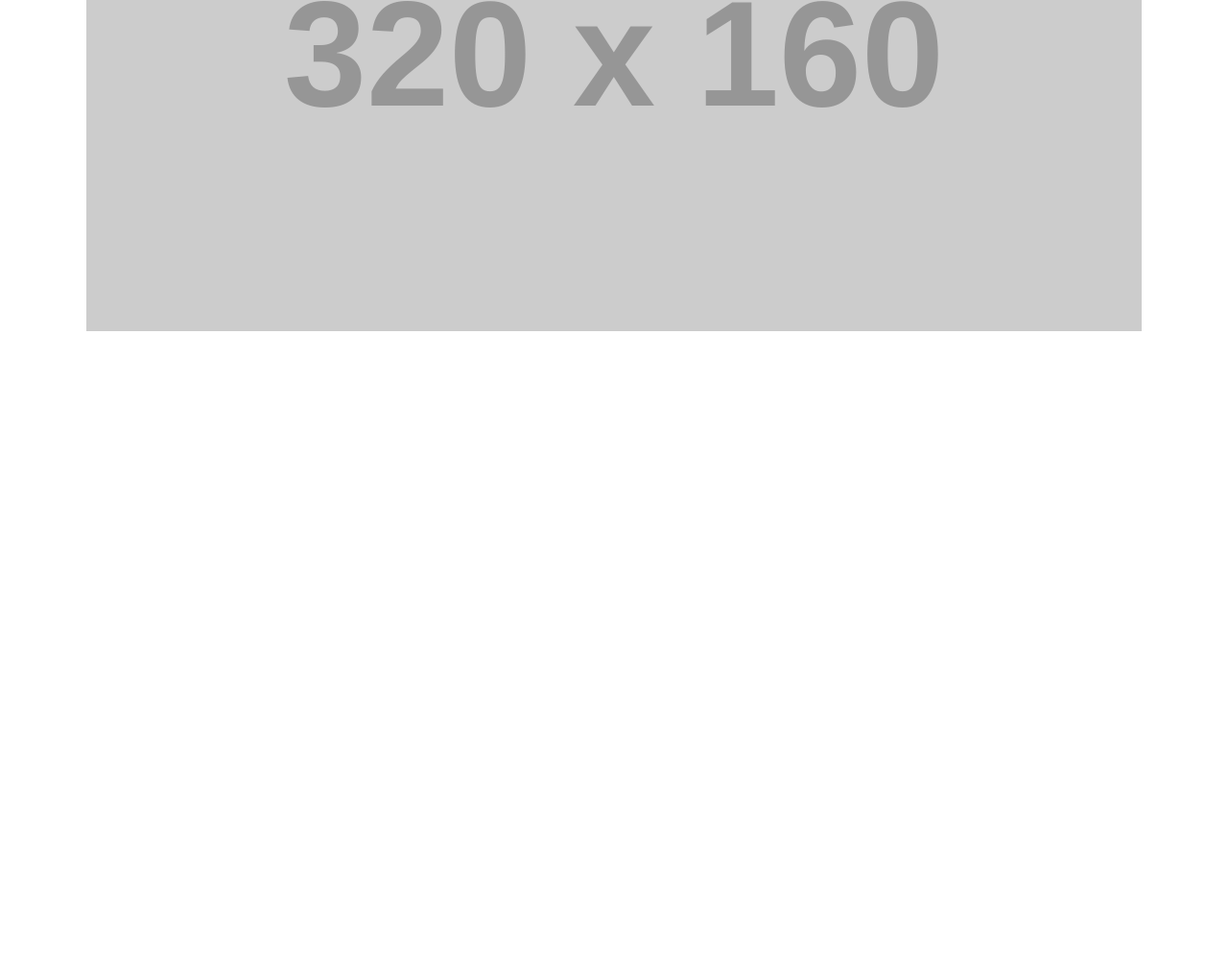
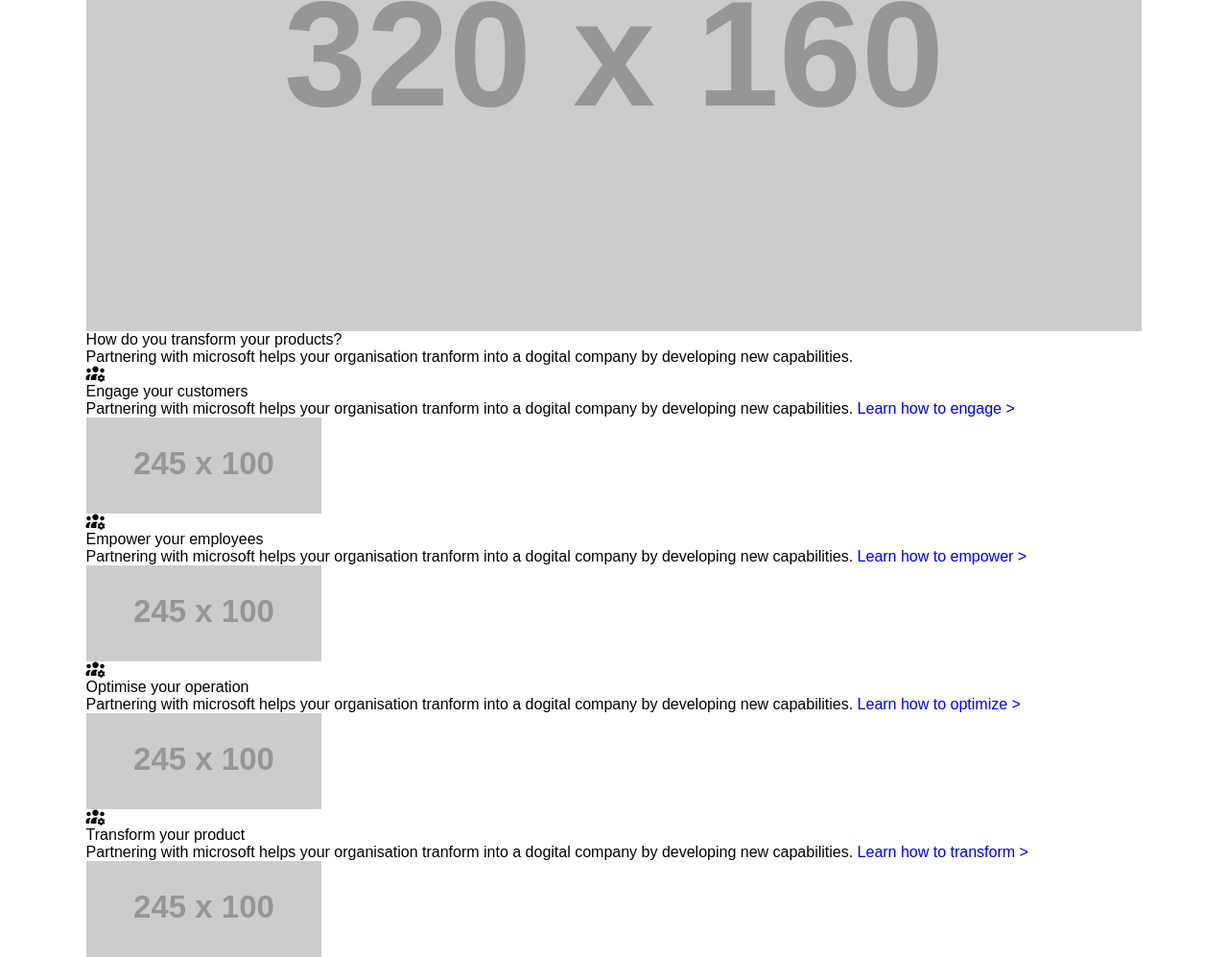
Before and after one commit to sadityaprdxn/task5, a plain HTML site: page index.html in a window 1280 px wide. Shown: the part 896-1893 px from the top of the page at 96% size. Before the commit the page ends 1241 px from the top, so only its background shows below. Drawn offline with Linux system fonts and the light colour scheme; placeholder pictures from the web are drawn by us.

Commit message:
added products

```diff
--- a/index.html
+++ b/index.html
@@ -168,9 +168,87 @@
             <img src="https://via.placeholder.com/320x160" alt="Digital transformation">
           </figure>
         </div>
-
       </section>
       <!--about section end-->
+
+      <!-- product section start -->
+      <section class="product">
+        <div class="wrapper">
+          <h3>How do you transform your products?</h3>
+          <span>Partnering with microsoft helps your organisation tranform into a dogital company by developing new capabilities.</span>
+          <ul class="stratergies">
+            <li class="detail">
+              <a class="fa fa-users-cog" title="Customer"></a>
+              <ul>
+                <li>
+                  <h3>Engage your customers</h3>
+                  <span>Partnering with microsoft helps your organisation tranform into a dogital company by developing new capabilities.</span>
+                  <a href="#FIXMEW" title="Learn how to engage">Learn how to engage  &gt;</a>
+                </li>
+
+                <li>
+                  <figure>
+                    <img src="https://via.placeholder.com/245x100" alt="Customer engage">
+                  </figure>
+                </li>
+              </ul>
+            </li>
+
+            <li class="detail">
+              <a class="fa fa-users-cog" title="Customer"></a>
+              <ul>
+                <li>
+                  <h3>Empower your employees</h3>
+                  <span>Partnering with microsoft helps your organisation tranform into a dogital company by developing new capabilities.</span>
+                  <a href="#FIXMEW" title="Learn how to engage">Learn how to empower &gt;</a>
+                </li>
+
+                <li>
+                  <figure>
+                    <img src="https://via.placeholder.com/245x100" alt="Customer engage">
+                  </figure>
+                </li>
+              </ul>
+            </li>
+
+            <li class="detail">
+              <a class="fa fa-users-cog" title="Customer"></a>
+              <ul>
+                <li>
+                  <h3>Optimise your operation</h3>
+                  <span>Partnering with microsoft helps your organisation tranform into a dogital company by developing new capabilities.</span>
+                  <a href="#FIXMEW" title="Learn how to engage">Learn how to optimize &gt;</a>
+                </li>
+
+                <li>
+                  <figure>
+                    <img src="https://via.placeholder.com/245x100" alt="Customer engage">
+                  </figure>
+                </li>
+              </ul>
+            </li>
+
+            <li class="detail">
+              <a class="fa fa-users-cog" title="Customer"></a>
+              <ul>
+                <li>
+                  <h3>Transform your product</h3>
+                  <span>Partnering with microsoft helps your organisation tranform into a dogital company by developing new capabilities.</span>
+                  <a href="#FIXMEW" title="Learn how to engage">Learn how to transform &gt;</a>
+                </li>
+
+                <li>
+                  <figure>
+                    <img src="https://via.placeholder.com/245x100" alt="Customer engage">
+                  </figure>
+                </li>
+              </ul>
+            </li>
+
+          </ul>
+        </div>
+      </section>
+      <!-- product section end -->
 
 
     </main>
```
